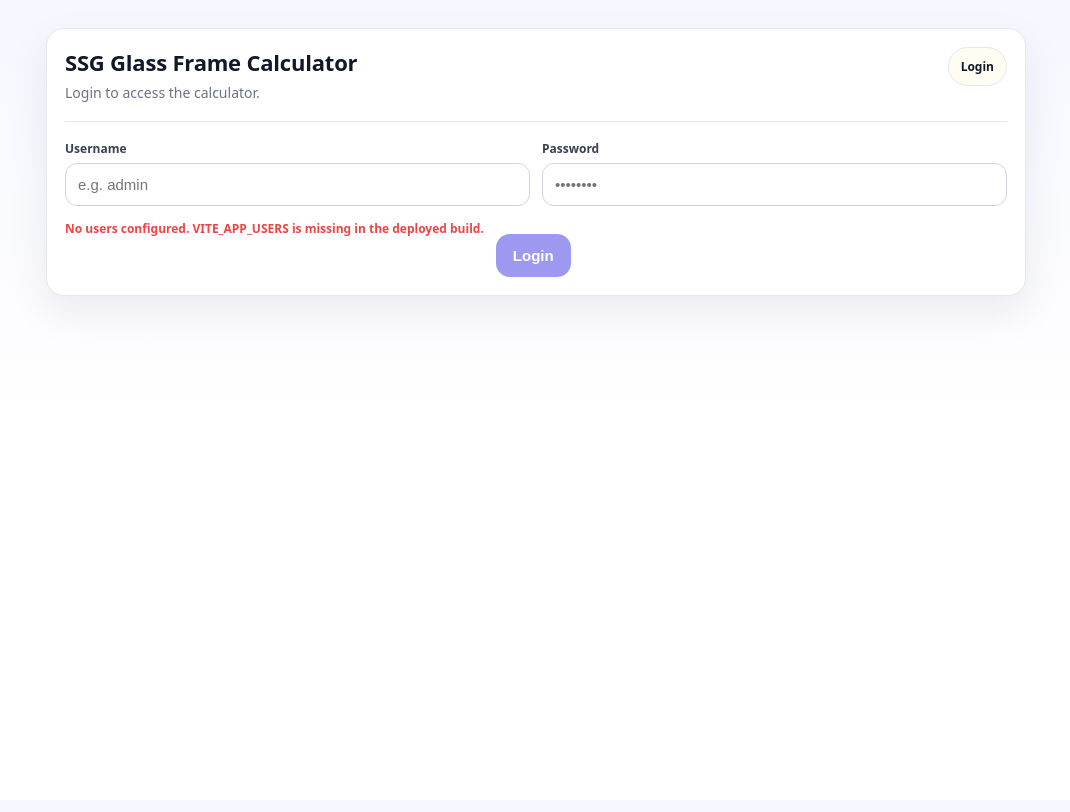
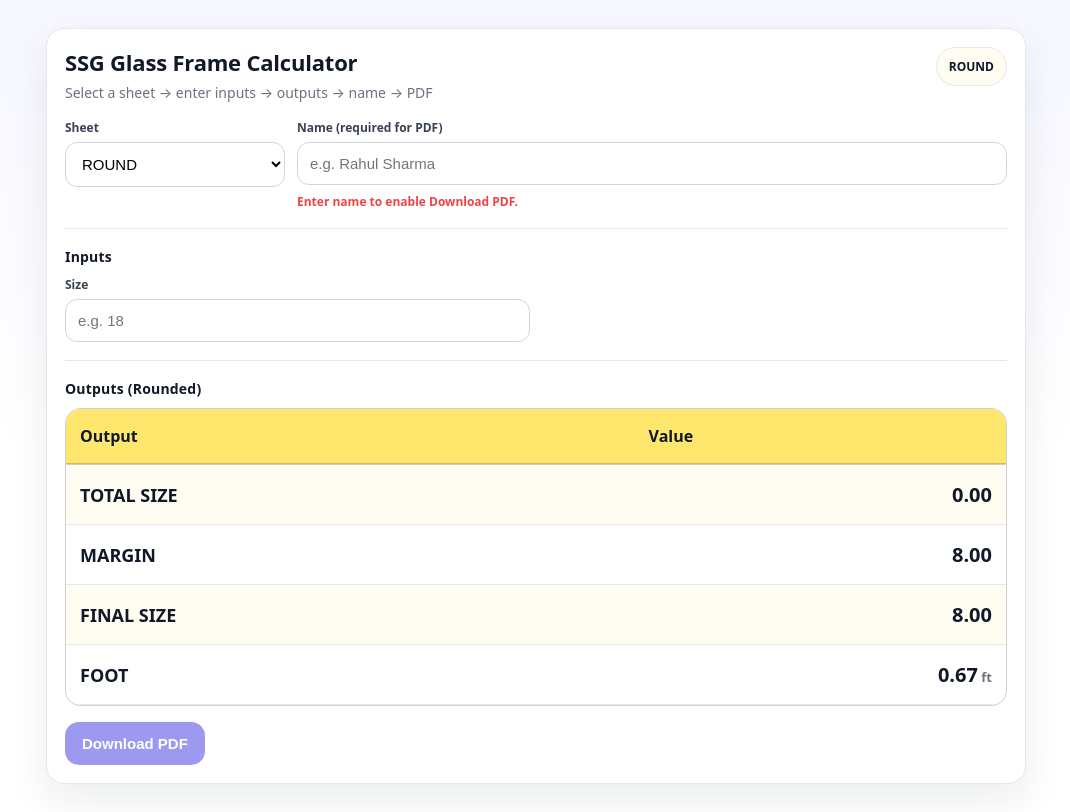
Before and after one commit to iammohitv/ssglass, a React (Vite) app: page / in a window 1280 px wide. Shown: the whole page, without its empty margins (104-1174 px from the left). Built offline with nearby package versions, Linux system fonts and the light colour scheme.

Commit message:
remove: ui check username and password

```diff
--- a/src/App.jsx
+++ b/src/App.jsx
@@ -40,74 +40,6 @@ function safeFileName(name) {
   );
 }
 
-// ===== USERS FROM ENV (ROBUST) =====
-function normalizeEnvString(raw) {
-  if (raw == null) return "";
-  let s = String(raw).trim();
-
-  // Strip wrapping quotes if they exist
-  if (
-    (s.startsWith("'") && s.endsWith("'")) ||
-    (s.startsWith('"') && s.endsWith('"'))
-  ) {
-    s = s.slice(1, -1).trim();
-  }
-
-  return s;
-}
-
-function getUsersFromEnv() {
-  const raw = import.meta.env.VITE_APP_USERS;
-  const s = normalizeEnvString(raw);
-
-  if (!s) {
-    return {
-      users: [],
-      error: "No users configured. VITE_APP_USERS is missing in the deployed build.",
-    };
-  }
-
-  try {
-    // Attempt #1: parse normal JSON
-    let parsed = JSON.parse(s);
-
-    // If it parsed into a STRING, it’s double-encoded JSON -> parse again
-    if (typeof parsed === "string") {
-      parsed = JSON.parse(parsed);
-    }
-
-    if (!Array.isArray(parsed)) {
-      return {
-        users: [],
-        error: "VITE_APP_USERS must be a JSON array like [{\"u\":\"admin\",\"p\":\"admin123\"}].",
-      };
-    }
-
-    const users = parsed
-      .filter((x) => x && typeof x.u === "string" && typeof x.p === "string")
-      .map((x) => ({ u: x.u.trim(), p: x.p }));
-
-    if (!users.length) {
-      return {
-        users: [],
-        error: "VITE_APP_USERS parsed but no valid users found.",
-      };
-    }
-
-    return { users, error: "" };
-  } catch {
-    return {
-      users: [],
-      error: "VITE_APP_USERS is not valid JSON. Use double quotes only.",
-    };
-  }
-}
-
-function verifyLogin(username, password, users) {
-  const u = (username || "").trim();
-  const p = password || "";
-  return users.some((x) => x.u === u && x.p === p);
-}
 
 // ===== FORMULAS =====
 function calcRound({ size }) {
@@ -255,71 +187,8 @@ function drawTable(doc, startX, startY, tableWidth, rows, options = {}) {
   return y;
 }
 
-// ===== Login =====
-function Login({ onLogin }) {
-  const { users, error } = useMemo(() => getUsersFromEnv(), []);
-  const [username, setUsername] = useState("");
-  const [password, setPassword] = useState("");
-  const [err, setErr] = useState("");
-
-  const submit = (e) => {
-    e.preventDefault();
-    setErr("");
-
-    if (users.length === 0) {
-      setErr(error || "No users configured. Add VITE_APP_USERS in your .env file.");
-      return;
-    }
-
-    if (!verifyLogin(username, password, users)) {
-      setErr("Invalid username or password.");
-      return;
-    }
-
-    const u = username.trim();
-    localStorage.setItem("ssg_auth_user", u);
-    onLogin(u);
-  };
-
-  return (
-    <div className="page">
-      <div className="card">
-        <div className="header">
-          <div>
-            <h1>SSG Glass Frame Calculator</h1>
-            <p className="sub">Login to access the calculator.</p>
-          </div>
-          <div className="badge">Login</div>
-        </div>
-
-        <div className="divider" />
-
-        <form onSubmit={submit} className="controls">
-          <div className="field grow">
-            <label>Username</label>
-            <input value={username} onChange={(e) => setUsername(e.target.value)} placeholder="e.g. admin" />
-          </div>
-
-          <div className="field grow">
-            <label>Password</label>
-            <input type="password" value={password} onChange={(e) => setPassword(e.target.value)} placeholder="••••••••" />
-          </div>
-
-          {(err || (users.length === 0 && error)) && <div className="hint">{err || error}</div>}
-
-          <div className="actions">
-            <button className="primary" type="submit" disabled={!username.trim() || !password}>
-              Login
-            </button>
-          </div>
-        </form>
-      </div>
-    </div>
-  );
-}
-
 // ===== Calculator =====
-function Calculator({ authedUser, onLogout }) {
+function Calculator() {
   const [mode, setMode] = useState("ROUND");
   const [name, setName] = useState("");
 
@@ -359,8 +228,7 @@ function Calculator({ authedUser, onLogout }) {
     doc.setFontSize(13);
     doc.text(`Sheet: ${modeLabel}`, 14, 28);
     doc.text(`Name: ${name.trim()}`, 14, 36);
-    doc.text(`User: ${authedUser}`, 14, 44);
-    doc.text(`Date: ${new Date().toLocaleString()}`, 14, 52);
+    doc.text(`Date: ${new Date().toLocaleString()}`, 14, 44);
 
     doc.setLineWidth(0.4);
     doc.line(14, 57, 196, 57);
@@ -435,21 +303,9 @@ function Calculator({ authedUser, onLogout }) {
         <div className="header">
           <div>
             <h1>SSG Glass Frame Calculator</h1>
-            <p className="sub">
-              Logged in as <b>{authedUser}</b> • Select a sheet → enter inputs → outputs → name → PDF
-            </p>
+            <p className="sub">Select a sheet → enter inputs → outputs → name → PDF</p>
           </div>
-          <div className="badge">
-            {modeLabel} •{" "}
-            <button
-              onClick={onLogout}
-              style={{ border: "none", background: "transparent", fontWeight: 900, cursor: "pointer" }}
-              title="Logout"
-              type="button"
-            >
-              Logout
-            </button>
-          </div>
+          <div className="badge">{modeLabel}</div>
         </div>
 
         <div className="controls">
@@ -550,16 +406,6 @@ function Calculator({ authedUser, onLogout }) {
   );
 }
 
-// ===== App (auth gate only) =====
 export default function App() {
-  const [authedUser, setAuthedUser] = useState(() => localStorage.getItem("ssg_auth_user") || "");
-
-  const logout = () => {
-    localStorage.removeItem("ssg_auth_user");
-    setAuthedUser("");
-  };
-
-  if (!authedUser) return <Login onLogin={setAuthedUser} />;
-
-  return <Calculator authedUser={authedUser} onLogout={logout} />;
+  return <Calculator />;
 }
```
